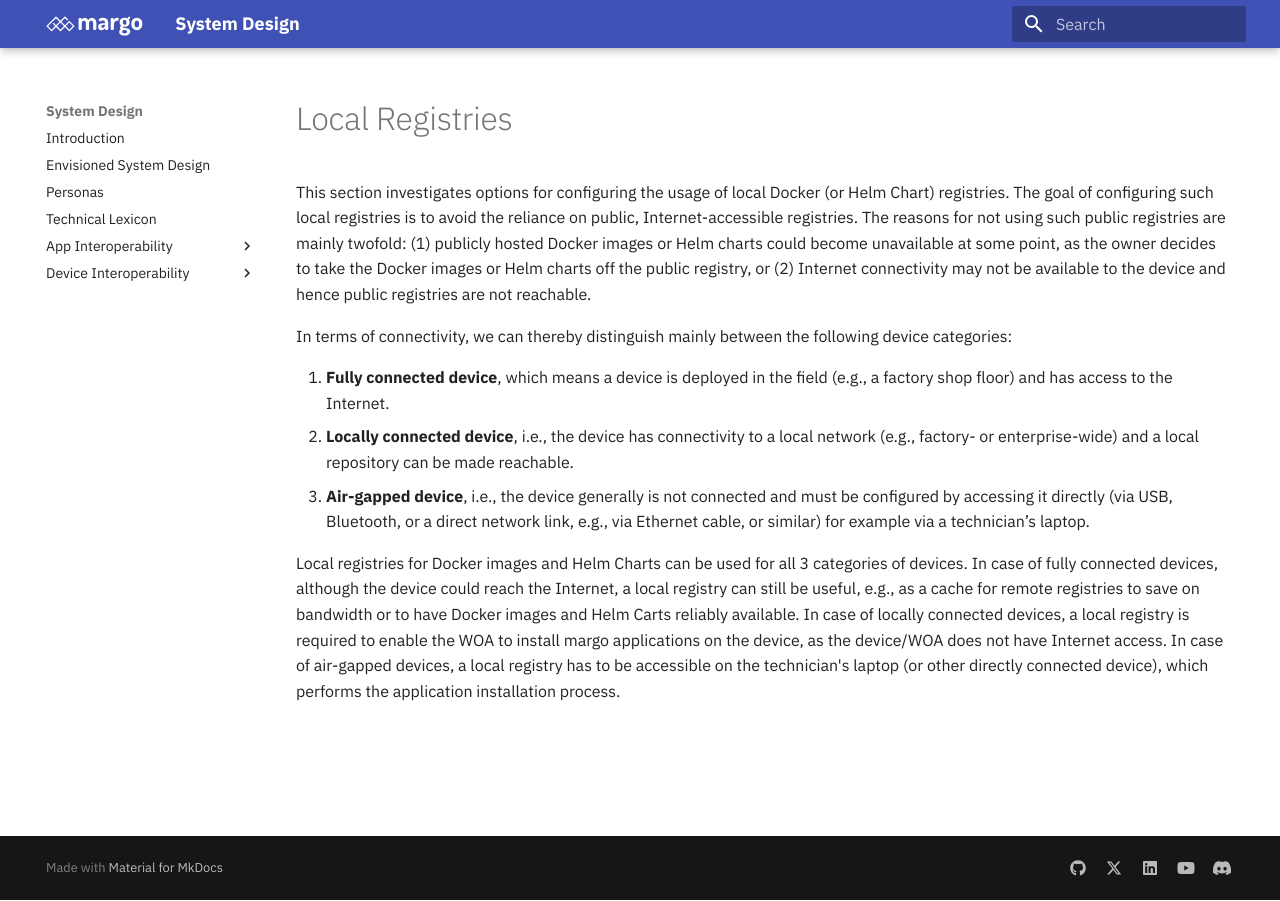
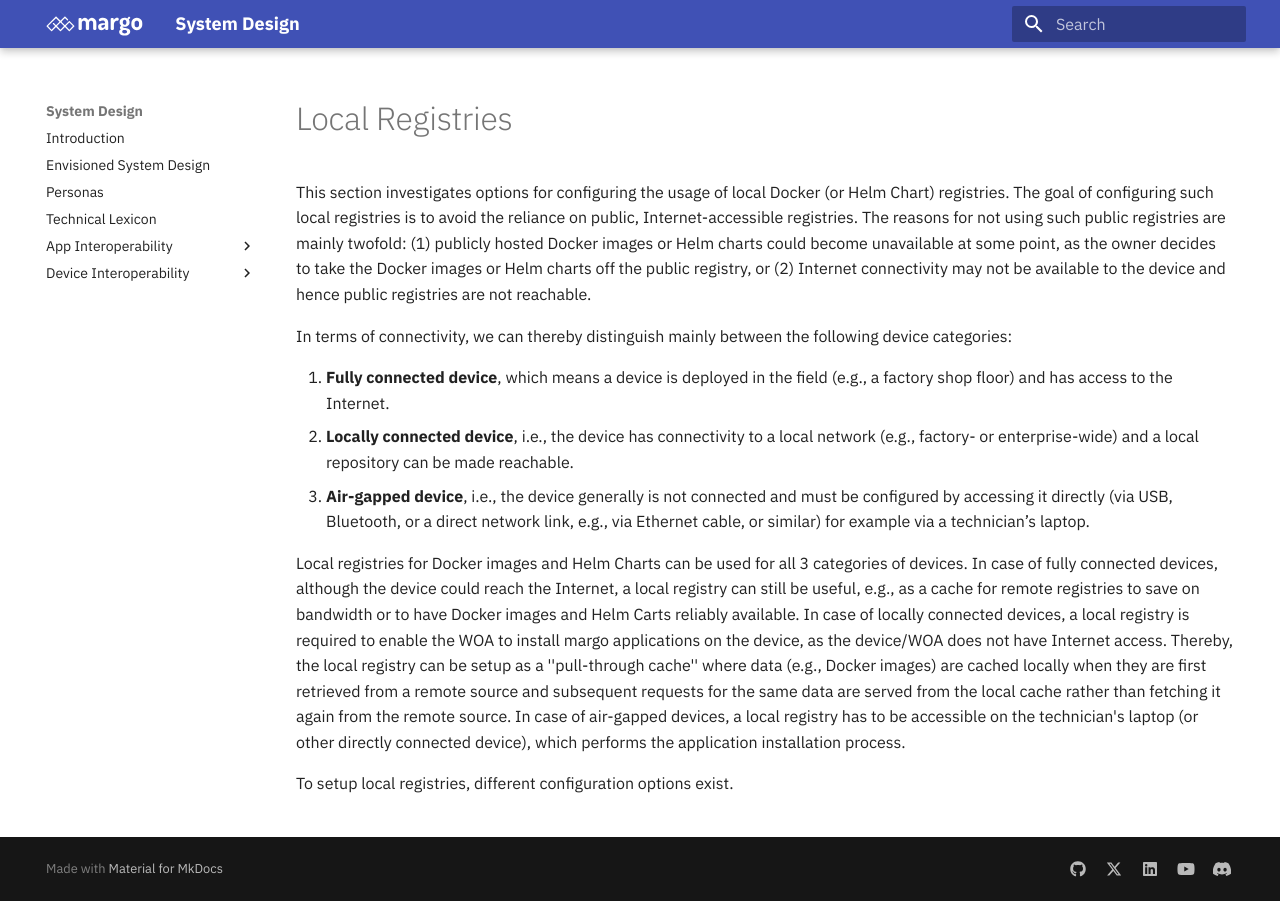
Before and after one commit to margo/specification, an MkDocs documentation site: the page built from system-design/app-interoperability/local-registries.md, in a window 1280 px wide. Built offline with MkDocs 1.6.1 and Material for MkDocs 9.7.7, drawn with Linux system fonts in a browser that asks for light colours; plug-ins that fetch from the network failed and are left out.

Commit message:
adding description for dealing with local registries
Signed-off-by: Arne Broering <arne.broering@siemens.com>

```diff
--- a/system-design/app-interoperability/local-registries.md
+++ b/system-design/app-interoperability/local-registries.md
@@ -8,4 +8,8 @@ In terms of connectivity, we can thereby distinguish mainly between the followin
 2.	**Locally connected device**, i.e., the device has connectivity to a local network (e.g., factory- or enterprise-wide) and a local repository can be made reachable.
 3.	**Air-gapped device**, i.e., the device generally is not connected and must be configured by accessing it directly (via USB, Bluetooth, or a direct network link, e.g., via Ethernet cable, or similar) for example via a technician’s laptop.
 
-Local registries for Docker images and Helm Charts can be used for all 3 categories of devices. In case of fully connected devices, although the device could reach the Internet, a local registry can still be useful, e.g., as a cache for remote registries to save on bandwidth or to have Docker images and Helm Carts reliably available. In case of locally connected devices, a local registry is required to enable the WOA to install margo applications on the device, as the device/WOA does not have Internet access. In case of air-gapped devices, a local registry has to be accessible on the technician's laptop (or other directly connected device), which performs the application installation process.
+Local registries for Docker images and Helm Charts can be used for all 3 categories of devices. In case of fully connected devices, although the device could reach the Internet, a local registry can still be useful, e.g., as a cache for remote registries to save on bandwidth or to have Docker images and Helm Carts reliably available. In case of locally connected devices, a local registry is required to enable the WOA to install margo applications on the device, as the device/WOA does not have Internet access. Thereby, the local registry can be setup as a ''pull-through cache'' where data (e.g., Docker images) are cached locally when they are first retrieved from a remote source and subsequent requests for the same data are served from the local cache rather than fetching it again from the remote source. In case of air-gapped devices, a local registry has to be accessible on the technician's laptop (or other directly connected device), which performs the application installation process.
+
+To setup local registries, different configuration options exist.
+
+##
```
